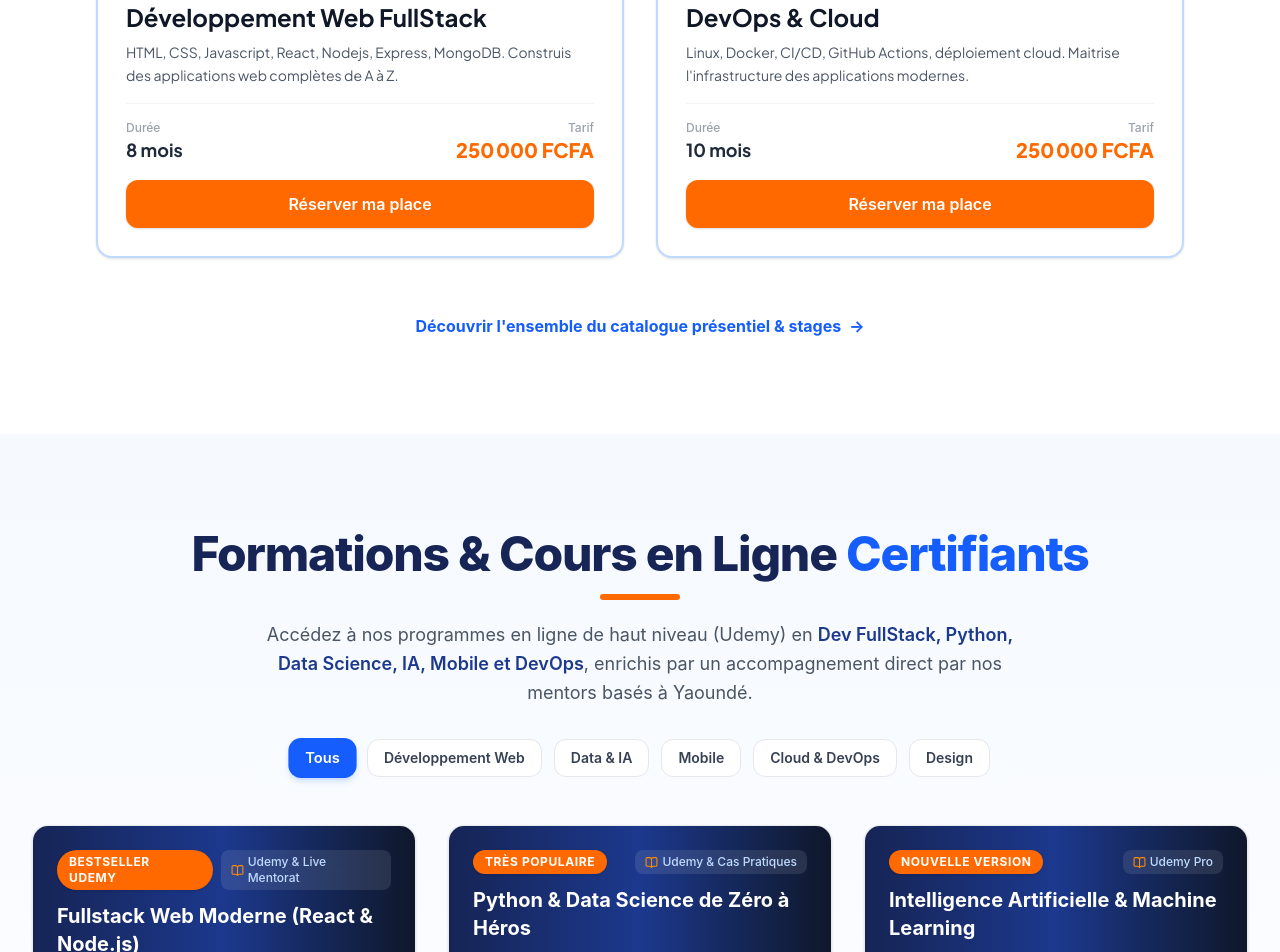
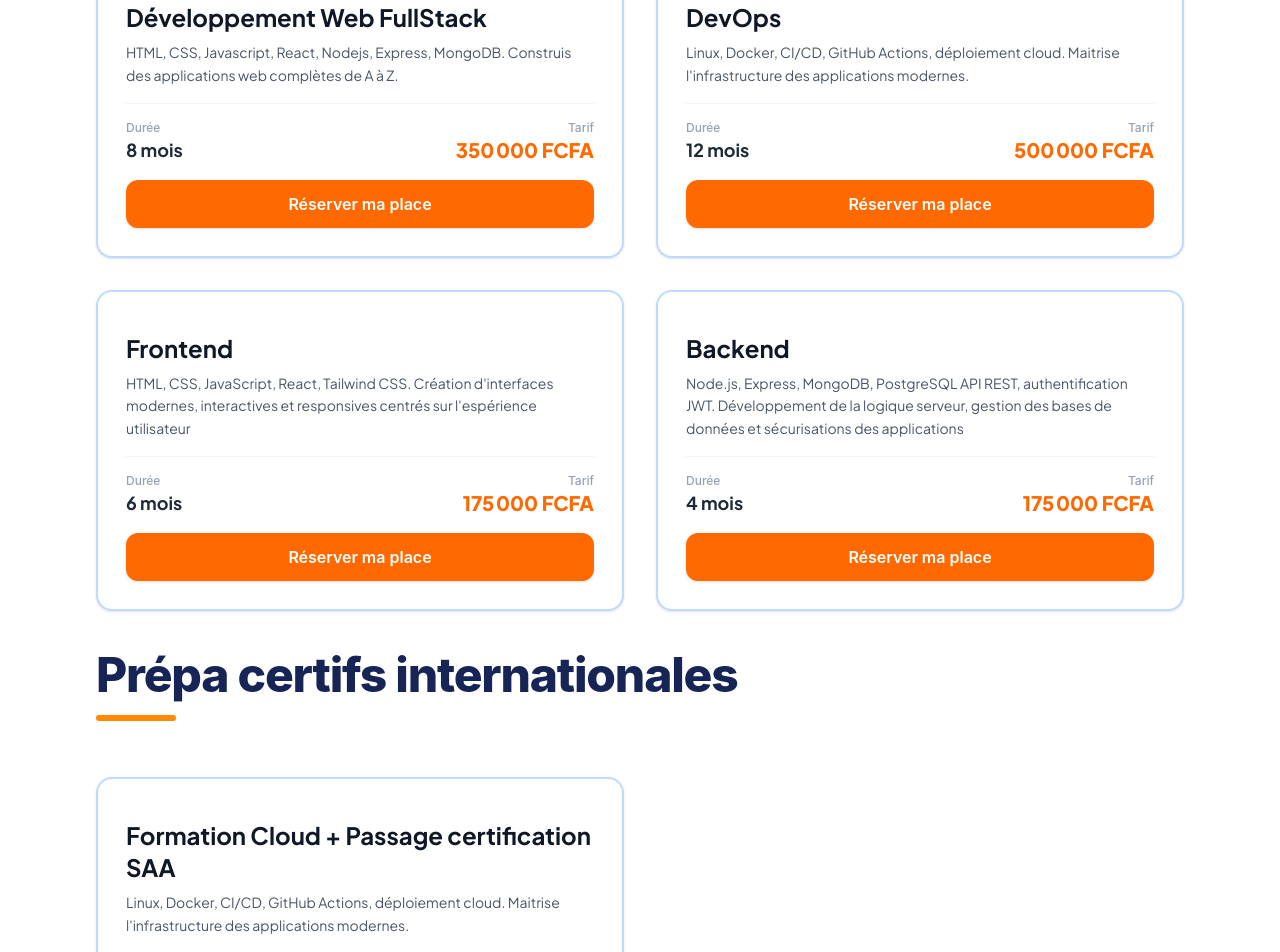
Before and after one commit to Ghislano26/worketyamo, a React (Vite) app: page / in a window 1280 px wide. Shown: the part 1260-2212 px from the top of the page. Built offline with nearby package versions, Linux system fonts and the light colour scheme.

Commit message:
merge_ahmed2 and apply modif on home page

```diff
--- a/src/components/footer.jsx
+++ b/src/components/footer.jsx
@@ -179,7 +179,7 @@ function Footer() {
               </li>
               <li className="flex items-center gap-2.5">
                 <Phone size={18} className="shrink-0" />
-                <a href="tel:+237675541575" className="hover:underline">{phoneNumber}</a>
+                <a href="tel:+237675541575" className="hover:underline">{phoneNumber} / 6 55 19 35 30</a>
               </li>
               <li className="flex items-center gap-2.5">
                 <Mail size={18} className="shrink-0" />
--- a/src/components/formations.jsx
+++ b/src/components/formations.jsx
@@ -52,7 +52,7 @@ function Formations() {
 
       <div className='px-5 md:px-24 max-w-7xl mx-auto w-full'>
         <ScrollAnimate>
-          <FormationText/>
+          <FormationText titre={'Formations Présentielles'} description={"Apprenez dans notre centre à Yaoundé (Melen, Face CHUY), entouré d'une communauté motivée et encadré par des formateurs experts de l'industrie."}/>
         </ScrollAnimate>
       </div>
 
@@ -63,7 +63,7 @@ function Formations() {
             titre={'Développement Web FullStack'}
             description={'HTML, CSS, Javascript, React, Nodejs, Express, MongoDB. Construis des applications web complètes de A à Z.'}
             duree={'8 mois'}
-            tarif={250000}
+            tarif={350000}
             onReserver={()=>navigate('/contact')}
           />
         </ScrollAnimate>
@@ -71,15 +71,62 @@ function Formations() {
 
         <ScrollAnimate>
           <FormationCard
-            titre={'DevOps & Cloud'}
+            titre={'DevOps'}
             description={'Linux, Docker, CI/CD, GitHub Actions, déploiement cloud. Maitrise l\'infrastructure des applications modernes.'}
-            duree={'10 mois'}
-            tarif={250000}
+            duree={'12 mois'}
+            tarif={500000}
             onReserver={()=>navigate('/contact')}
           />
         </ScrollAnimate>
 
+         <ScrollAnimate>
+          <FormationCard
+            titre={'Frontend'}
+            description={'HTML, CSS, JavaScript, React, Tailwind CSS. Création d\'interfaces modernes, interactives et responsives centrés sur l\'espérience utilisateur'}
+            duree={'6 mois'}
+            tarif={175000}
+            onReserver={()=>navigate('/contact')}
+          />
+        </ScrollAnimate>
+
+        <ScrollAnimate>
+          <FormationCard
+            titre={'Backend'}
+            description={'Node.js, Express, MongoDB, PostgreSQL API REST, authentification JWT. Développement de la logique serveur, gestion des bases de données et sécurisations des applications'}
+            duree={'4 mois'}
+            tarif={175000}
+            onReserver={()=>navigate('/contact')}
+          />
+        </ScrollAnimate>
+
+
+
       </div>
+
+    {/* section prepa certifs */}
+
+      <div className='px-5 md:px-24 max-w-7xl mx-auto w-full'>
+        <ScrollAnimate>
+          <FormationText titre={'Prépa certifs internationales'}/>
+        </ScrollAnimate>
+      </div>
+      <div className='px-5 md:px-24 max-w-7xl mx-auto w-full grid grid-cols-1 md:grid-cols-2 gap-8'>
+        <ScrollAnimate>
+          <FormationCard
+            titre={'Formation Cloud + Passage certification SAA'}
+            description={'Linux, Docker, CI/CD, GitHub Actions, déploiement cloud. Maitrise l\'infrastructure des applications modernes.'}
+            duree={'7 mois'}
+            tarif={350000}
+            onReserver={()=>navigate('/contact')}
+          />
+        </ScrollAnimate>
+
+
+
+      </div>
+
+
+
 
       <div className="text-center mt-4">
         <button
@@ -99,15 +146,15 @@ function Formations() {
 export default Formations
 
 
-function FormationText(){
+function FormationText({titre, description}){
   return (
     <div className='w-full flex flex-col justify-center gap-4'>
         {/* <div className="inline-flex items-center gap-2 px-3.5 py-1 rounded-full bg-orange-50 border border-blue-200 text-blue-700 text-xs font-semibold w-fit">
           <span>Campus Yaoundé Melen</span>
         </div> */}
-        <h2 className='text-3xl md:text-5xl font-extrabold text-blue-950 tracking-tight'>Formations Présentielles</h2>
+        <h2 className='text-3xl md:text-5xl font-extrabold text-blue-950 tracking-tight'>{titre}</h2>
         <div className='w-20 h-1.5 bg-orange-400 rounded-full border-0'></div>
-        <p className='text-gray-500 text-font text-base md:text-lg max-w-3xl'>Apprenez dans notre centre à Yaoundé (Melen, Face CHUY), entouré d'une communauté motivée et encadré par des formateurs experts de l'industrie.</p>
+        <p className='text-gray-500 text-font text-base md:text-lg max-w-3xl'>{description}</p>
     </div>
   )
 }
--- a/src/components/header.jsx
+++ b/src/components/header.jsx
@@ -16,7 +16,7 @@ function Header({ onVoirFormations }) {
   };
 
   return (
-    <header className='w-full min-h130 md:min-h-150 flex flex-col md:flex-row gap-8 md:gap-3 px-4 sm:px-6 md:px-12 py-10 md:py-16 items-center justify-between'>
+    <header className='w-full min-h-130 md:min-h-150 flex flex-col md:flex-row gap-8 md:gap-3 px-4 sm:px-6 md:px-12 py-10 md:py-16 items-center justify-between'>
 
         <div className='flex-1 flex flex-col justify-center gap-6 md:gap-8 md:pl-12 lg:pl-24'>
 
@@ -69,7 +69,7 @@ function Header({ onVoirFormations }) {
 
 
 
-        <div className='flex-1 flex md:justify-center justify-center items-center'>
+        <div className='flex-1  flex md:justify-center justify-center items-center'>
             <img
               src={image}
               alt="Worketyamo formation tech et développement au Cameroun"
```
